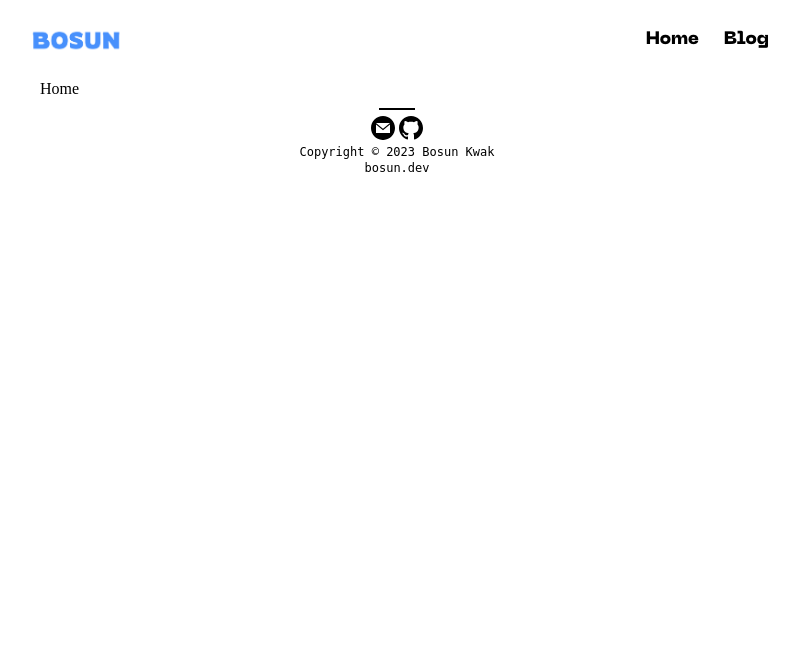
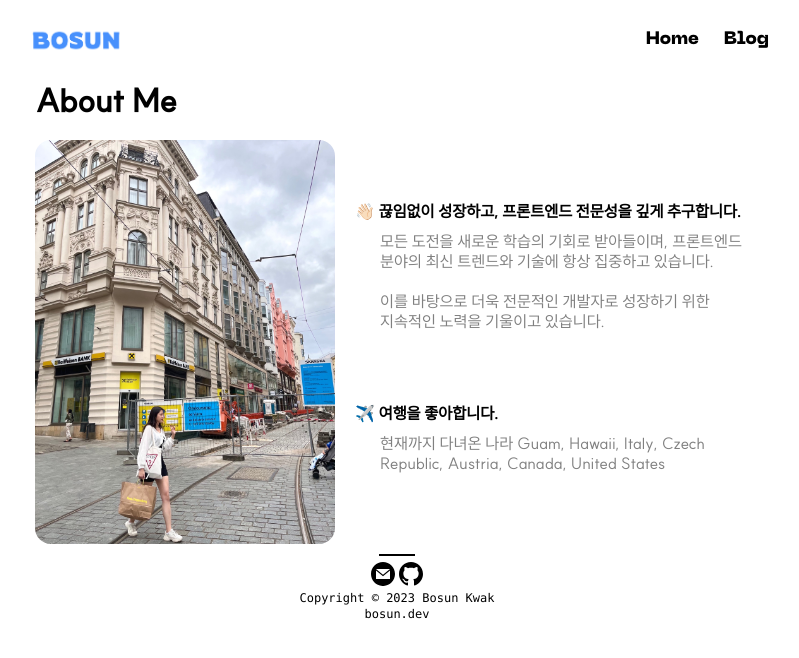
Before and after one commit to 0214kbs/bosun.dev, a Next.js app: page / in a window 1280 px wide. Shown: the top 658 px of the page, without its empty margins (243-1042 px from the left). Built offline with nearby package versions, Linux system fonts and the light colour scheme.

Commit message:
Feat: Main page의 Profile부분 완성

```diff
--- a/src/components/common/footer/index.tsx
+++ b/src/components/common/footer/index.tsx
@@ -6,14 +6,12 @@ export default function Footer() {
             <StyledIconContainer>
                 <StyledIconText
                     href="mailto:0214kbs@naver.com"
-                    className="hover:scale-110 transition-transform duration-500 hover:text-green-500 hover:fill-green-500 dark:fill-white dark:hover:fill-green-500"
                 >
                     <svg xmlns="http://www.w3.org/2000/svg" width="24" height="24" viewBox="0 0 24 24">
                         <path d="M12 .02c-6.627 0-12 5.373-12 12s5.373 12 12 12 12-5.373 12-12-5.373-12-12-12zm6.99 6.98l-6.99 5.666-6.991-5.666h13.981zm.01 10h-14v-8.505l7 5.673 7-5.672v8.504z" />
                     </svg>
                 </StyledIconText>
                 <StyledIconText href="https://github.com/0214kbs"
-                    className="hover:scale-110 transition-transform duration-500 hover:text-green-500 hover:fill-green-500 dark:fill-white dark:hover:fill-green-500"
                 >
                     <svg xmlns="http://www.w3.org/2000/svg" width="24" height="24" viewBox="0 0 24 24">
                         <path d="M12 0c-6.626 0-12 5.373-12 12 0 5.302 3.438 9.8 8.207 11.387.599.111.793-.261.793-.577v-2.234c-3.338.726-4.033-1.416-4.033-1.416-.546-1.387-1.333-1.756-1.333-1.756-1.089-.745.083-.729.083-.729 1.205.084 1.839 1.237 1.839 1.237 1.07 1.834 2.807 1.304 3.492.997.107-.775.418-1.305.762-1.604-2.665-.305-5.467-1.334-5.467-5.931 0-1.311.469-2.381 1.236-3.221-.124-.303-.535-1.524.117-3.176 0 0 1.008-.322 3.301 1.23.957-.266 1.983-.399 3.003-.404 1.02.005 2.047.138 3.006.404 2.291-1.552 3.297-1.23 3.297-1.23.653 1.653.242 2.874.118 3.176.77.84 1.235 1.911 1.235 3.221 0 4.609-2.807 5.624-5.479 5.921.43.372.823 1.102.823 2.222v3.293c0 .319.192.694.801.576 4.765-1.589 8.199-6.086 8.199-11.386 0-6.627-5.373-12-12-12z" />
--- a/src/pageComponents/home/Home.styled.tsx
+++ b/src/pageComponents/home/Home.styled.tsx
@@ -1,14 +1,28 @@
 import styled from "styled-components";
 
 const StyledContainer = styled.div`
-  max-width: 730px;
-  display: flex;
-  flex-wrap: nowrap;
-  align-items: center;
-  justify-content: space-between;
+  max-width: 740px;
   margin: auto;
   padding: 0 8px;
 
 `;
 
-export { StyledContainer }
+const StyledImg = styled.img`
+  border-radius: 1rem;
+  width: 300px;
+  height:auto;
+`
+const StyledRight = styled.div`
+  width: 100%;
+  display: flex;
+  flex-direction: column;
+  justify-content: space-evenly;
+
+  `
+
+const StyledText = styled.div`
+  font-family:${(props) => props.theme.fonts.HangeulFontRegular};
+
+
+`
+export { StyledContainer, StyledImg, StyledRight, StyledText }
--- a/src/pageComponents/home/index.tsx
+++ b/src/pageComponents/home/index.tsx
@@ -1,11 +1,39 @@
 "use client"
-import { StyledContainer } from "./Home.styled"
-
+import theme from "@/styles/DefaultTheme"
+import { StyledContainer, StyledImg, StyledRight, StyledText } from "./Home.styled"
 const HomePage = () => {
     return (
         <StyledContainer>
+            <h1 style={{ fontFamily: theme.fonts.HangeulFontMedium }}> About Me </h1>
+            {/* <p> Let me introduce myself </p> */}
+            <div style={{ display: "flex", gap: "20px", marginTop: "20px" }}>
+                <StyledImg src="/profile.jpg" alt="profile" />
+                <StyledRight>
 
-            <div>Home</div>
+                    <div>
+
+                        <StyledText style={{ fontWeight: "bold" }}>
+                            👋🏻 끊임없이 성장하고, 프론트엔드 전문성을 깊게 추구합니다.
+                        </StyledText>
+                        <StyledText style={{ color: "gray", marginLeft: "15px", padding: "10px" }}>
+                            모든 도전을 새로운 학습의 기회로 받아들이며,
+                            프론트엔드 분야의 최신 트렌드와 기술에 항상 집중하고 있습니다.
+                            <br />
+                            <br />
+                            이를 바탕으로 더욱 전문적인 개발자로 성장하기 위한 지속적인 노력을 기울이고 있습니다.
+                        </StyledText>
+                    </div>
+                    <div>
+                        <StyledText style={{ fontWeight: "bold" }}>
+                            ✈️ 여행을 좋아합니다.
+                        </StyledText>
+                        <StyledText style={{ marginLeft: "15px", padding: "10px", color: "gray" }}>
+                            현재까지 다녀온 나라
+                            <span style={{ color: theme.colors.gray, fontFamily: theme.fonts.HangeulFontRegular }}> Guam, Hawaii, Italy, Czech Republic, Austria, Canada, United States</span>
+                        </StyledText>
+                    </div>
+                </StyledRight>
+            </div>
         </StyledContainer>
     )
 }
--- a/src/styles/globals.css
+++ b/src/styles/globals.css
@@ -3,8 +3,7 @@
   word-break: keep-all;
   -ms-overflow-style: none;
   transition: all ease 0.08s 0s;
-  /* font-family: ui-monospace, SFMono-Regular, Menlo, Monaco, Consolas, Liberation Mono, Courier New, monospace; */
-  /* font-family: ui-sans-serif, system-ui, -apple-system, BlinkMacSystemFont, Segoe UI, Roboto, Helvetica Neue, Arial, Noto Sans, sans-serif, Apple Color Emoji, Segoe UI Emoji, Segoe UI Symbol, Noto Color Emoji; */
+  font-family: ui-monospace, SFMono-Regular, Menlo, Monaco, Consolas, Liberation Mono, Courier New, monospace;
 }
 
 @font-face {
```
Also changed, not shown: public/profile.jpg (added).
